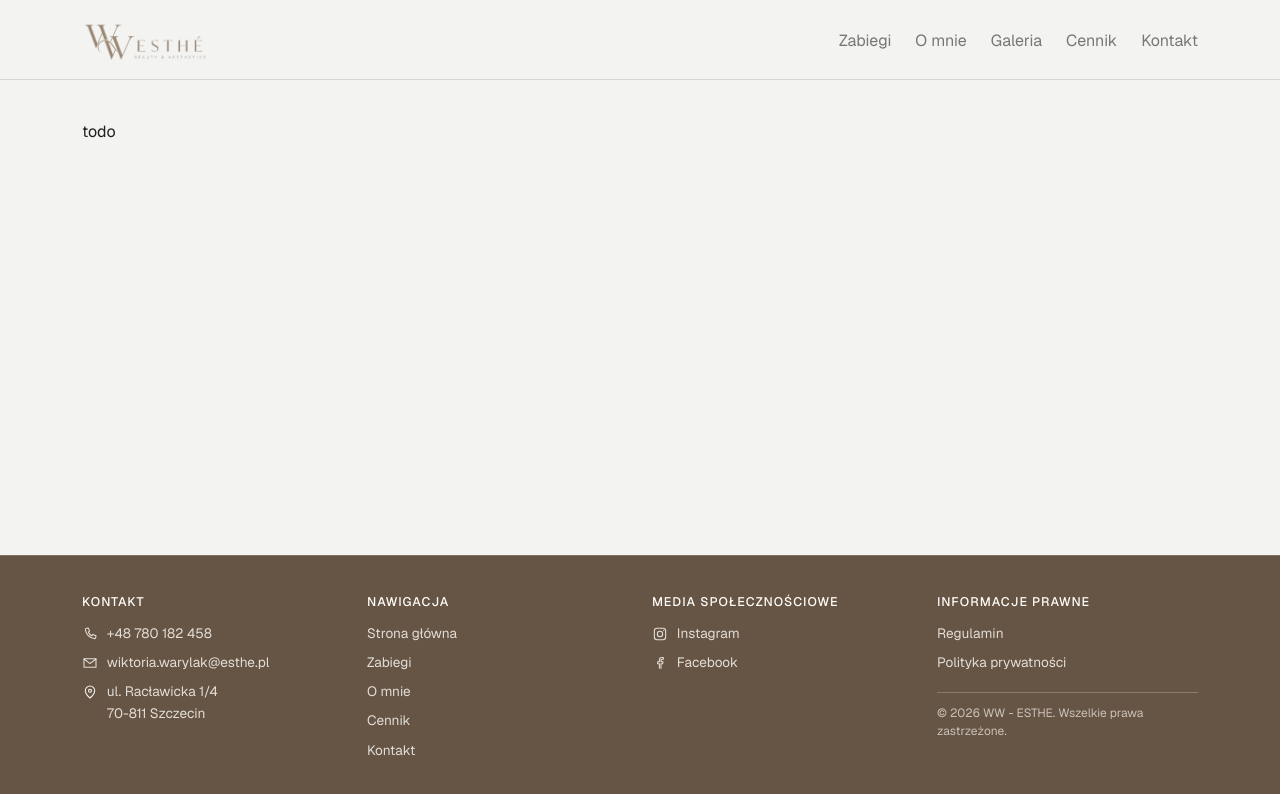
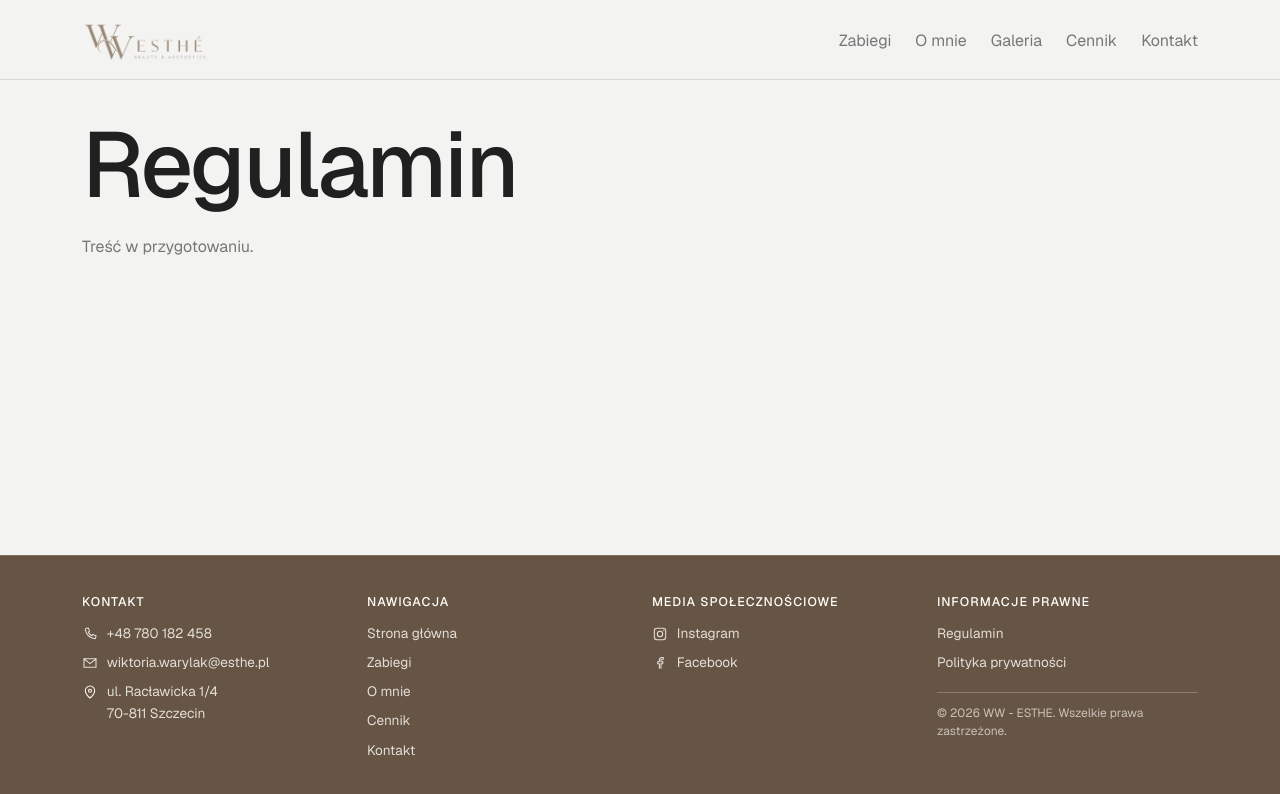
Before and after one commit to r4mka/ww-esthe, a Next.js app: page /regulamin in a window 1280 px wide. Shown: the top 794 px of the page. Built offline with nearby package versions, Linux system fonts and the light colour scheme; no server answers.

Commit message:
review semantic html

```diff
--- a/app/cennik/page.tsx
+++ b/app/cennik/page.tsx
@@ -92,7 +92,7 @@ export default function PricingPage() {
         <header className={`section-heading ${styles.pageIntro}`}>
           <h1>Cennik zabiegów</h1>
         </header>
-        <div className={styles.priceList} aria-label="Cennik zabiegów">
+        <div className={styles.priceList}>
           {priceCategories.map((category) => (
             <section className={styles.priceCategory} key={category.name}>
               <h2>
--- a/app/polityka-prywatnosci/page.tsx
+++ b/app/polityka-prywatnosci/page.tsx
@@ -1,3 +1,8 @@
 export default function PrivacyPolicyPage() {
-  return <section className="section-shell">todo</section>;
+  return (
+    <section className="section-shell">
+      <h1>Polityka prywatności</h1>
+      <p>Treść w przygotowaniu.</p>
+    </section>
+  );
 }
--- a/app/regulamin/page.tsx
+++ b/app/regulamin/page.tsx
@@ -1,3 +1,8 @@
 export default function TermsPage() {
-  return <section className="section-shell">todo</section>;
+  return (
+    <section className="section-shell">
+      <h1>Regulamin</h1>
+      <p>Treść w przygotowaniu.</p>
+    </section>
+  );
 }
--- a/app/zabiegi/page.tsx
+++ b/app/zabiegi/page.tsx
@@ -14,9 +14,9 @@ export default function TreatmentsPage() {
         imageAlt="Portret klientki związany z naturalną estetyką zabiegów"
         cta={{ label: "Umów konsultację", href: siteConfig.bookingUrl }}
       />
-      <section className="section-shell">
+      <div className="section-shell">
         <TreatmentList />
-      </section>
+      </div>
     </>
   );
 }
```
